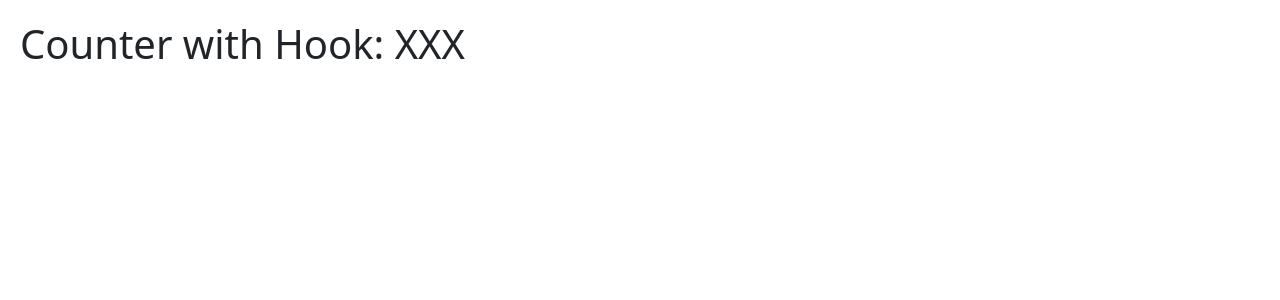
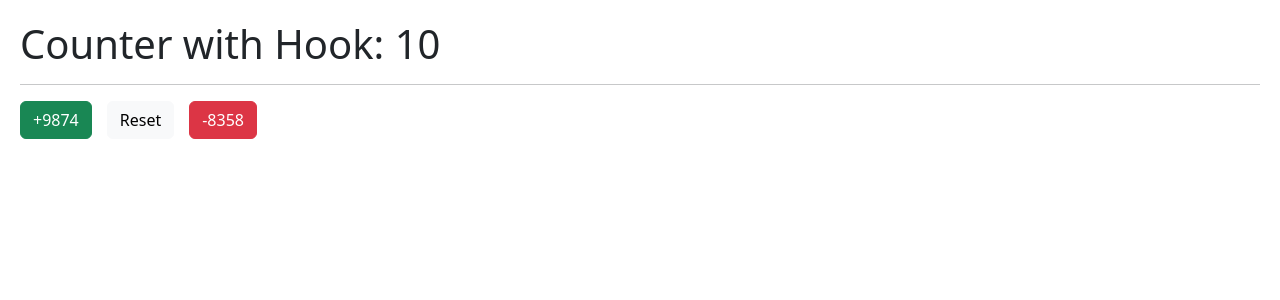
Before and after one commit to React-js-Course/05-Hook-App, a React (Vite) app: page / in a window 1280 px wide. Shown: the top 300 px of the page. Built offline with nearby package versions, Linux system fonts and the light colour scheme.

Commit message:
aplicacion del useState - React

```diff
--- a/src/01-useState/CounterWithCustomHook.jsx
+++ b/src/01-useState/CounterWithCustomHook.jsx
@@ -1,9 +1,17 @@
+import { useCounter } from '../hooks/useCounter'
 
 
 export const CounterWithCustomHook = () => {
+
+    const { counter, increment, decrement, reset } = useCounter();
+
   return (
     <>
-        <h1>Counter with Hook: XXX</h1>
+        <h1>Counter with Hook: { counter }</h1>
+        <hr/>
+        <button className="btn btn-success" onClick={ () => increment(9874) }>+9874</button>
+        <button className="btn btn-light" onClick={ reset }>Reset</button>
+        <button className="btn btn-danger" onClick={ () => decrement(8358) }>-8358</button>
     </>
   )
 }
--- /dev/null
+++ b/src/hooks/useCounter.js
@@ -0,0 +1,28 @@
+import { useState } from "react"
+
+
+export const useCounter = ( initialValue = 10 ) => {
+
+    const [counter, setCounter] = useState( initialValue );
+
+    const increment = ( value = 1 ) => {
+        setCounter( counter + value );
+    }
+
+    const decrement = ( value = 1 ) => {
+        if(counter - value < 0) return setCounter(0);
+        setCounter( counter - value );
+    }
+
+    const reset = () => {
+        setCounter( initialValue );
+    }
+
+    return {
+        counter,
+        increment,
+        decrement,
+        reset
+    }
+
+}
--- a/src/main.jsx
+++ b/src/main.jsx
@@ -1,8 +1,8 @@
 import React from 'react'
 import ReactDOM from 'react-dom/client'
-import { HooksApp } from './HooksApp.jsx'
 import './index.css'
-import { CounterApp } from './01-useState/CounterApp.jsx'
+// import { HooksApp } from './HooksApp.jsx'
+// import { CounterApp } from './01-useState/CounterApp.jsx'
 import { CounterWithCustomHook } from './01-useState/CounterWithCustomHook.jsx'
 
 ReactDOM.createRoot(document.getElementById('root')).render(
```
